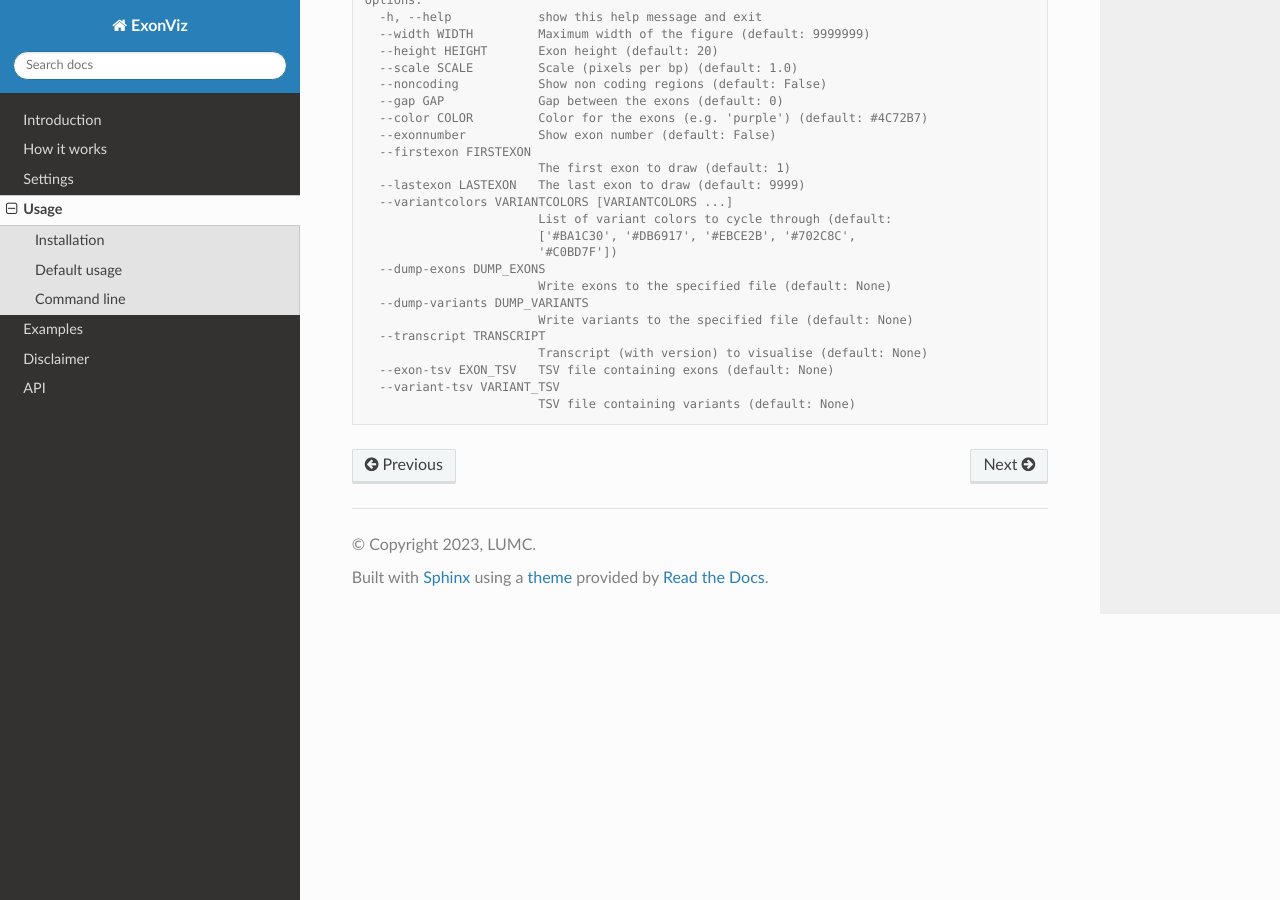
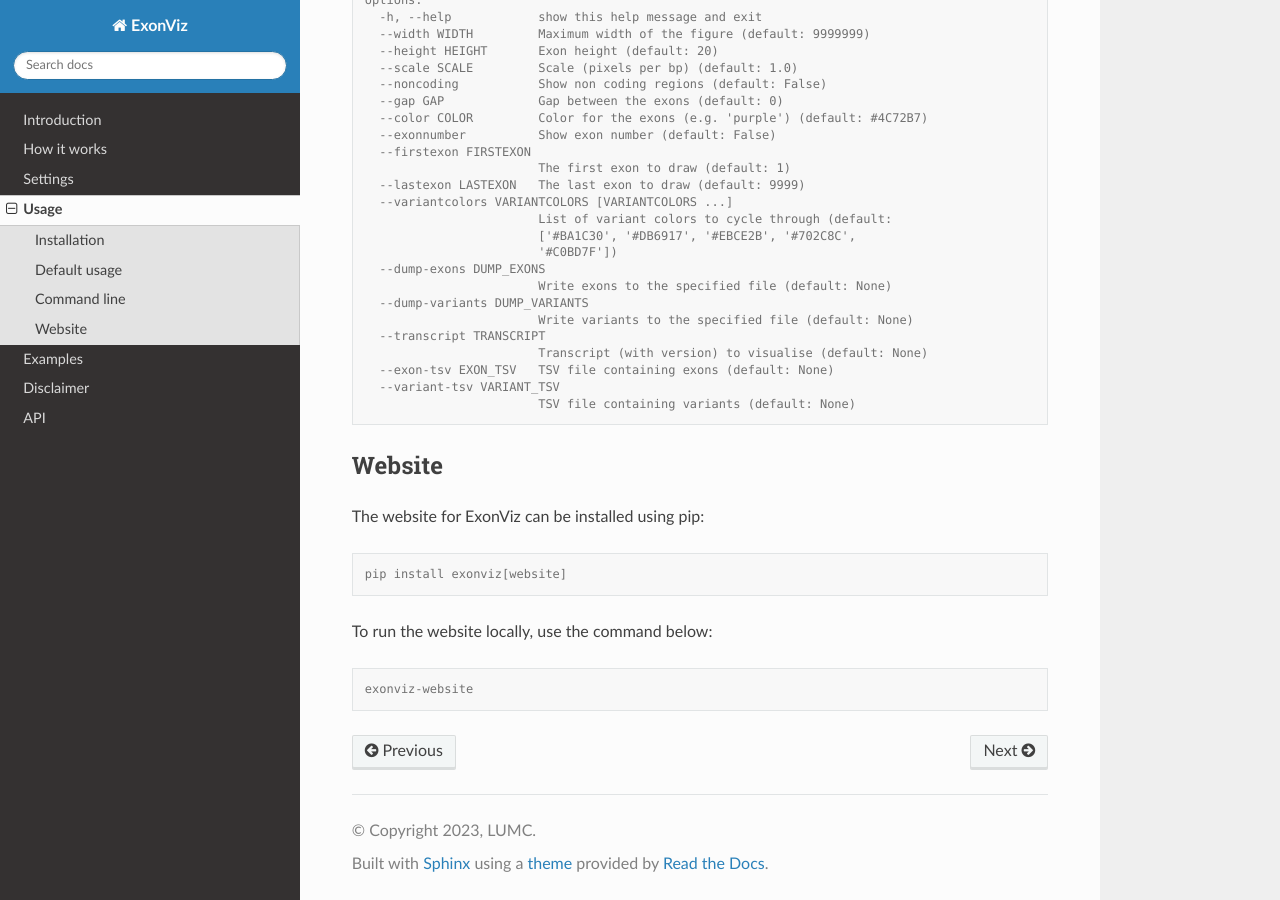
Before and after one commit to DCRT-LUMC/exonviz, a Sphinx documentation site: the page built from docs/source/usage.rst, in a window 1280 px wide and 900 px high, scrolled down 698 px. Built offline with Sphinx 7.4.7 and the Read the Docs theme 3.1.0, drawn with Linux system fonts in a browser that asks for light colours.

Commit message:
Rename webserver to website, update documentation

```diff
--- a/CHANGELOG.rst
+++ b/CHANGELOG.rst
@@ -10,7 +10,7 @@
 -----------
 v0.2.18-dev
 -----------
-+ Add ability to run the ExonViz website using ``exonviz-webserver``
++ Add ability to run the ExonViz website using ``exonviz-website``
 
 -------
 v0.2.17
--- a/docs/source/usage.rst
+++ b/docs/source/usage.rst
@@ -59,3 +59,17 @@
      --exon-tsv EXON_TSV   TSV file containing exons (default: None)
      --variant-tsv VARIANT_TSV
                            TSV file containing variants (default: None)
+
+Website
+-------
+The website for ExonViz can be installed using pip:
+
+.. code-block:: console
+
+   pip install exonviz[website]
+
+To run the website locally, use the command below:
+
+.. code-block:: console
+
+   exonviz-website
--- a/setup.py
+++ b/setup.py
@@ -78,7 +78,7 @@
         # eg: 'aspectlib==1.1.1', 'six>=1.7',
     ],
     extras_require={
-        "webserver": ["flask"],
+        "website": ["flask"],
     },
     setup_requires=[
         "pytest-runner",
@@ -86,7 +86,7 @@
     entry_points={
         "console_scripts": [
             "exonviz=exonviz.cli:main",
-            "exonviz-webserver=exonviz.app:main",
+            "exonviz-website=exonviz.app:main",
         ]
     },
 )
```
Also changed, not shown: README.md (+3 -0 lines), 1 other file.
